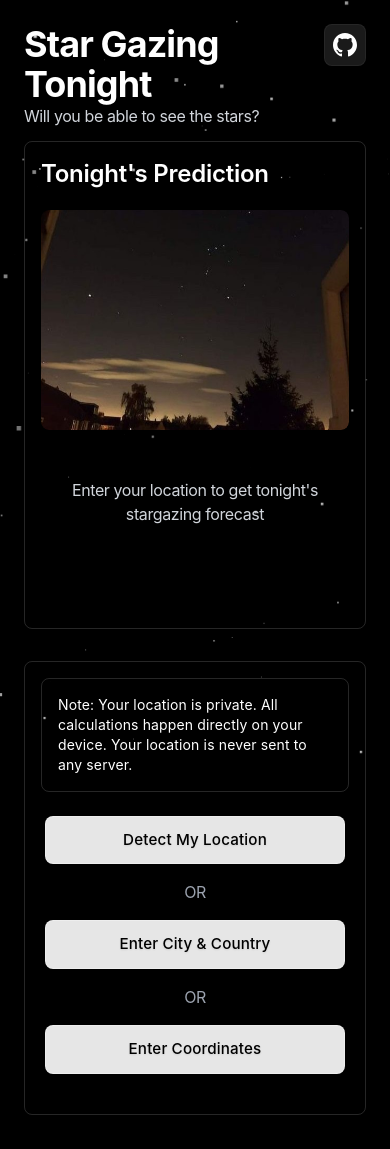
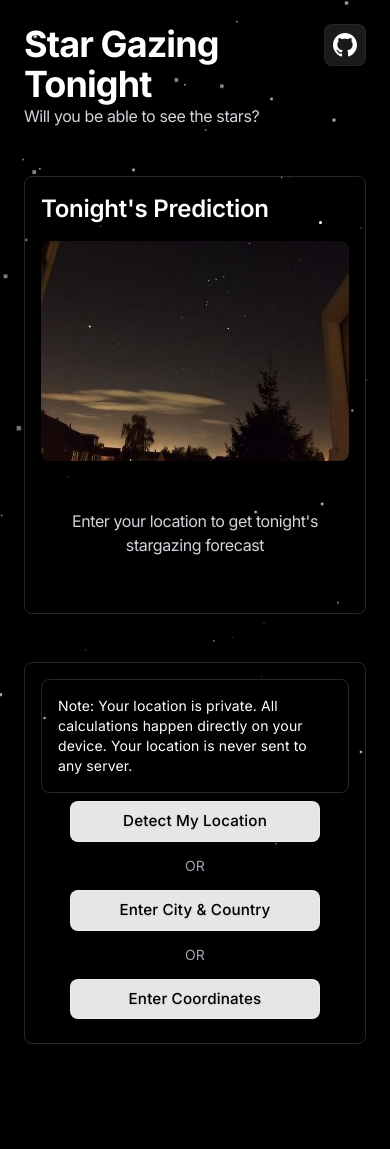
Before and after one commit to anuragbhonsle/starune, a React (Vite) app in the folder frontend/: page / in a window 390 px wide. After the commit the page ends 1084 px from the top, so only its background shows below. Built offline with nearby package versions, Linux system fonts and the light colour scheme; no server answers.

Commit message:
Fixed scroll issue

```diff
--- a/frontend/src/App.jsx
+++ b/frontend/src/App.jsx
@@ -263,7 +263,7 @@ function App() {
           if (!isGoodHumidity) issues.push("high humidity")
           if (!isGoodLightPollution) issues.push("light pollution")
 
-          recommendation = `Stargazing isn't ideal right now - ${issues.join(', ')}.`
+          recommendation = `Stargazing isn't ideal - ${issues.join(', ')}.`
         }
 
         setStargazingPrediction({
@@ -508,15 +508,14 @@ function App() {
               background: 'transparent',
               border: '1px solid rgba(255, 255, 255, 0.15)',
               borderRadius: '0.5rem',
-              padding: '1rem',
-              paddingBottom: 'calc(1rem + 150px)'
+              padding: '0.5rem'
             }}
           >
-            <div className="mb-6" style={{ paddingBottom: '30px' }}>
+            <div className="mb-2">
               <h2 className="text-2xl font-semibold text-white mb-4" style={{ marginTop: '0', paddingTop: '0' }}>Tonight's Prediction</h2>
 
               {/* Night sky image */}
-              <div className="mb-4 rounded-lg overflow-hidden relative" style={{ marginTop: '20px' }}>
+              <div className="mb-4 rounded-lg overflow-hidden relative">
                 <img
                   src="/stars.jpg"
                   alt="Night sky with stars"
@@ -627,22 +626,7 @@ function App() {
                     </div>
                   </div>
 
-                  {/* Time Information */}
-                  {stargazingPrediction.timeInfo && (
-                    <div className="mt-4 p-3 bg-blue-900/30 border border-blue-500/30 rounded-lg" style={{
-                      background: 'rgba(30, 58, 138, 0.3)',
-                      border: '1px solid rgba(59, 130, 246, 0.3)',
-                      borderRadius: '0.5rem',
-                      padding: '0.75rem'
-                    }}>
-                      <div className="text-blue-200 text-sm">
-                        <div className="text-blue-100 font-semibold mb-1">Current Time: {stargazingPrediction.timeInfo.currentTime}</div>
-                        <div className="text-xs">
-                          {stargazingPrediction.timeInfo.isNightTime ? 'Night time - stars should be visible' : 'Day time - stars not visible'}
-                        </div>
-                      </div>
-                    </div>
-                  )}
+
                 </div>
               ) : (
                 <div className="text-gray-300 text-center py-8">
@@ -660,19 +644,18 @@ function App() {
               background: 'transparent',
               border: '1px solid rgba(255, 255, 255, 0.15)',
               borderRadius: '0.5rem',
-              padding: '1rem',
-              paddingBottom: 'calc(1rem + 150px)'
+              padding: '0.5rem'
             }}
           >
-            <div className="mb-6">
+            <div className="mb-2">
               <div
-                className="border border-white/30 rounded-lg p-4 mb-6"
+                className="border border-white/30 rounded-lg p-4 mb-2"
                 style={{
                   background: 'transparent',
                   border: '1px solid rgba(255, 255, 255, 0.15)',
                   borderRadius: '0.5rem',
                   padding: '0.5rem',
-                  marginBottom: '1.5rem'
+                  marginBottom: '1rem'
                 }}
               >
                 <p className="text-sm text-white" style={{ margin: '0' }}>
@@ -681,10 +664,10 @@ function App() {
                 </p>
               </div>
 
-              <div className="space-y-4 flex flex-col items-center">
+              <div className="space-y-3.5 flex flex-col items-center">
                 <button
                   onClick={detectLocation}
-                  className="glass-button text-white py-3 px-4 rounded-lg font-medium"
+                  className="glass-button text-white py-2 px-4 rounded-lg font-medium"
                   style={{ ...getButtonStyle('detect'), width: '40%' }}
                   onMouseEnter={() => setHoveredButton('detect')}
                   onMouseLeave={() => setHoveredButton(null)}
@@ -692,11 +675,11 @@ function App() {
                   Detect My Location
                 </button>
 
-                <div className="text-center text-gray-400">OR</div>
+                <div className="text-center text-gray-400 text-sm">OR</div>
 
                 <button
                   onClick={dropOnMap}
-                  className="glass-button text-white py-3 px-4 rounded-lg font-medium"
+                  className="glass-button text-white py-2 px-4 rounded-lg font-medium"
                   style={{ ...getButtonStyle('city'), width: '40%' }}
                   onMouseEnter={() => setHoveredButton('city')}
                   onMouseLeave={() => setHoveredButton(null)}
@@ -704,11 +687,11 @@ function App() {
                   Enter City & Country
                 </button>
 
-                <div className="text-center text-gray-400">OR</div>
+                <div className="text-center text-gray-400 text-sm">OR</div>
 
                 <button
                   onClick={enterManually}
-                  className="glass-button text-white py-3 px-4 rounded-lg font-medium"
+                  className="glass-button text-white py-2 px-4 rounded-lg font-medium"
                   style={{ ...getButtonStyle('coords'), width: '40%' }}
                   onMouseEnter={() => setHoveredButton('coords')}
                   onMouseLeave={() => setHoveredButton(null)}
@@ -722,8 +705,8 @@ function App() {
               <div
                 className="mt-6 p-4 bg-green-900/30 border border-green-500/30 rounded-lg"
                 style={{
-                  marginTop: '1.5rem',
-                  padding: '1rem',
+                  marginTop: '0.5rem',
+                  padding: '0.5rem',
                   background: 'rgba(20, 83, 45, 0.3)',
                   border: '1px solid rgba(34, 197, 94, 0.15)',
                   borderRadius: '0.5rem'
@@ -736,6 +719,27 @@ function App() {
                     {userLocation.city && (
                       <span> • {userLocation.city}, {userLocation.country}</span>
                     )}
+                  </div>
+                </div>
+              </div>
+            )}
+
+            {/* Time Information */}
+            {stargazingPrediction && stargazingPrediction.timeInfo && (
+              <div
+                className="mt-4 p-4 bg-blue-900/30 border border-blue-500/30 rounded-lg"
+                style={{
+                  marginTop: '0.5rem',
+                  padding: '0.5rem',
+                  background: 'rgba(30, 58, 138, 0.3)',
+                  border: '1px solid rgba(59, 130, 246, 0.3)',
+                  borderRadius: '0.5rem'
+                }}
+              >
+                <div className="text-blue-200 text-sm">
+                  <div className="text-blue-100 font-semibold mb-1">Current Time: {stargazingPrediction.timeInfo.currentTime}</div>
+                  <div className="text-xs">
+                    {stargazingPrediction.timeInfo.isNightTime ? 'Night time - stars should be visible' : 'Day time - stars not visible'}
                   </div>
                 </div>
               </div>
@@ -837,6 +841,8 @@ function App() {
           </div>
         </div>
       )}
+
+
     </div>
   )
 }
--- a/frontend/src/index.css
+++ b/frontend/src/index.css
@@ -1,8 +1,14 @@
+@import url("https://fonts.googleapis.com/css2?family=Inter:wght@300;400;500;600;700&display=swap");
+
 @tailwind base;
 @tailwind components;
 @tailwind utilities;
 
 /* Custom styles for star gazing app */
+html {
+  overflow: hidden !important;
+}
+
 body {
   background-color: black !important;
   color: white !important;
@@ -10,7 +16,20 @@ body {
   min-height: 100vh;
   margin: 0;
   padding: 0;
-  overflow-x: hidden;
+  overflow: hidden !important;
+}
+
+/* Allow touch scrolling on mobile while hiding scrollbar */
+@media (max-width: 768px) {
+  html {
+    overflow: auto !important;
+    -webkit-overflow-scrolling: touch !important;
+  }
+
+  body {
+    overflow: auto !important;
+    -webkit-overflow-scrolling: touch !important;
+  }
 }
 
 /* Test class */
@@ -334,7 +353,7 @@ input[type="number"]:focus {
 }
 
 .mb-6 {
-  margin-bottom: 1.5rem !important;
+  margin-bottom: 0.5rem !important;
 }
 
 .mb-4 {
@@ -386,8 +405,6 @@ input[type="number"]:focus {
 }
 
 /* Enhanced typography and font styles */
-@import url("https://fonts.googleapis.com/css2?family=Inter:wght@300;400;500;600;700&display=swap");
-
 body {
   font-family: "Inter", -apple-system, BlinkMacSystemFont, "Segoe UI", Roboto,
     sans-serif !important;
@@ -494,18 +511,18 @@ body {
   margin-right: auto !important;
 }
 
-/* Force content to fit 16:9 ratio without scrollbars */
+/* Allow scrolling on mobile devices */
 body {
   margin: 0 !important;
   padding: 0 !important;
-  overflow: hidden !important;
-  height: 100vh !important;
+  overflow-x: hidden !important;
+  min-height: 100vh !important;
 }
 
 header {
   padding-top: 0.5rem !important;
   margin-top: 0 !important;
-  height: 15vh !important;
+  min-height: 15vh !important;
   display: flex !important;
   align-items: center !important;
 }
@@ -513,23 +530,24 @@ header {
 main {
   padding-top: 0 !important;
   margin-top: 0 !important;
-  height: 80vh !important;
+  min-height: 80vh !important;
   display: flex !important;
   align-items: flex-start !important;
-  padding-bottom: 1rem !important;
+  padding-bottom: 0 !important;
 }
 
-/* Move the two main panels higher and make them shorter */
+/* Allow panels to scroll and be responsive */
 .glass-panel {
   transform: translateY(-10px) !important;
   margin-top: 0 !important;
-  padding-top: 0.5rem !important;
-  padding-bottom: 0.5rem !important;
+  padding-top: 0.0625rem !important;
+  padding-bottom: 0 !important;
   min-height: auto !important;
   height: auto !important;
-  max-height: 65vh !important;
-  overflow: hidden !important;
+  max-height: none !important;
+  overflow: visible !important;
   border: 1px solid rgba(255, 255, 255, 0.15) !important;
+  margin-bottom: 0 !important;
 }
 
 /* Force buttons to be narrower */
@@ -620,3 +638,30 @@ main {
 .flex.space-x-3 > * + * {
   margin-left: 0.75rem !important;
 }
+
+/* Mobile-specific fixes for better scrolling */
+@media (max-width: 768px) {
+  body {
+    overflow-y: auto !important;
+    height: auto !important;
+  }
+
+  .min-h-screen {
+    min-height: auto !important;
+  }
+
+  main {
+    padding-bottom: 0 !important;
+  }
+
+  .glass-panel {
+    margin-bottom: 1rem !important;
+    transform: none !important;
+  }
+
+  /* Ensure buttons are properly sized on mobile */
+  .glass-button {
+    width: 80% !important;
+    max-width: 250px !important;
+  }
+}
```
